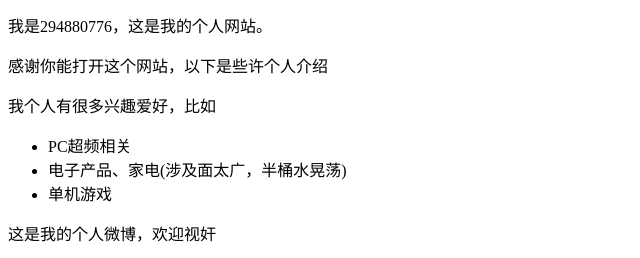
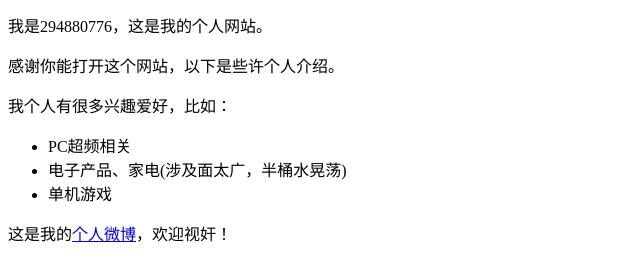
Before and after one commit to 294880776/294880776.github.io, a plain HTML site: page index.html in a window 1280 px wide. Shown: the part 576-834 px from the top of the page, without its empty margins (0-640 px from the left). Drawn offline with Linux system fonts and the light colour scheme.

Commit message:
Update index.html

```diff
--- a/index.html
+++ b/index.html
@@ -9,8 +9,8 @@
 <img src="images/ayase.jpg" alt="我的头像">
 <p>Hello 大家好</p>
 <p>我是294880776，这是我的个人网站。 </p>
-<p>感谢你能打开这个网站，以下是些许个人介绍</p>
-<p>我个人有很多兴趣爱好，比如<p>
+<p>感谢你能打开这个网站，以下是些许个人介绍。</p>
+<p>我个人有很多兴趣爱好，比如：<p>
 
 <ul>
   <li> PC超频相关 </li>
@@ -18,6 +18,6 @@
   <li> 单机游戏  </li>
 </ul>
 
-<p>这是我的个人微博，欢迎视奸<p>
+<p>这是我的<a href="https://weibo.com/5281264635/">个人微博</a>，欢迎视奸！<p>
  </body>
 </html>
```
